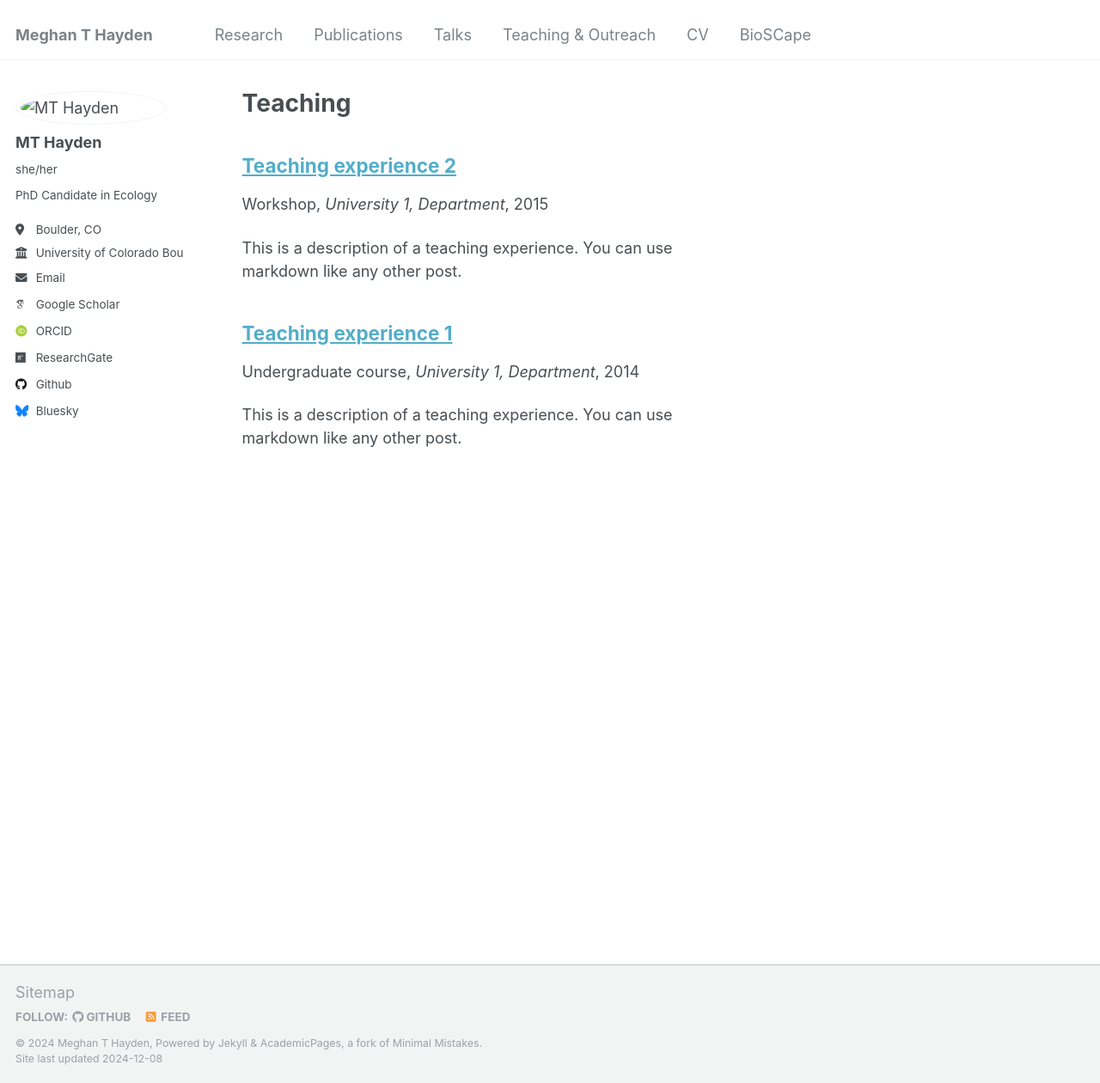
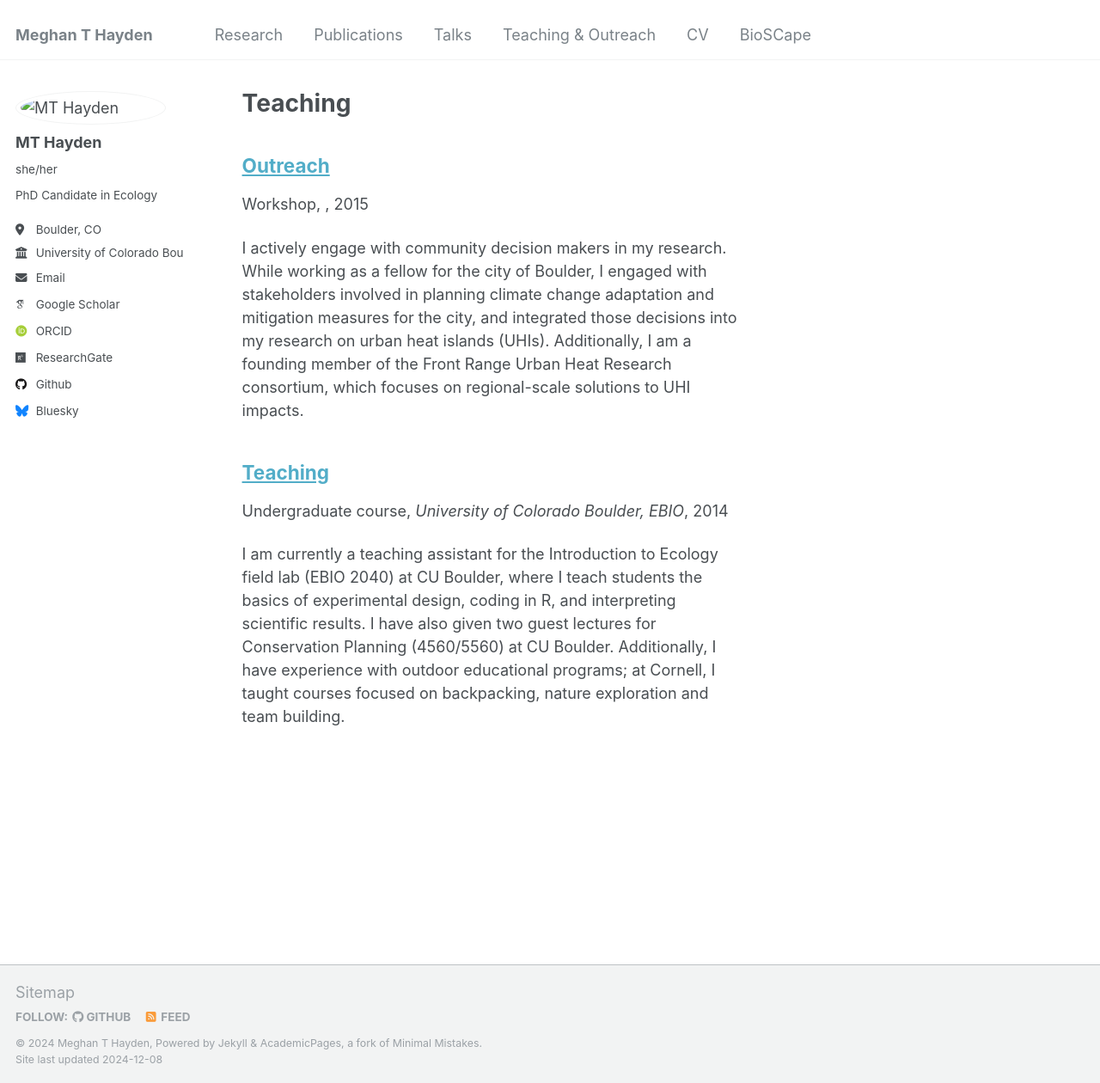
Before and after one commit to MeghanTHayden/MeghanTHayden.github.io, a Jekyll site: the page built from _pages/teaching.html, in a window 1280 px wide and 1260 px high. Shown: the whole window at 86% size. Built offline with Jekyll 4.4.1, drawn with Linux system fonts in a browser that asks for light colours; some web fonts are replaced.

Commit message:
Trying to format teaching and outreach

```diff
--- a/_teaching/2014-spring-teaching-1.md
+++ b/_teaching/2014-spring-teaching-1.md
@@ -1,20 +1,11 @@
 ---
-title: "Teaching experience 1"
+title: "Teaching"
 collection: teaching
 type: "Undergraduate course"
 permalink: /teaching/2014-spring-teaching-1
-venue: "University 1, Department"
+venue: "University of Colorado Boulder, EBIO"
 date: 2014-01-01
-location: "City, Country"
+location: "Boulder, CO"
 ---
 
-This is a description of a teaching experience. You can use markdown like any other post.
-
-Heading 1
-======
-
-Heading 2
-======
-
-Heading 3
-======
+I am currently a teaching assistant for the Introduction to Ecology field lab (EBIO 2040) at CU Boulder, where I teach students the basics of experimental design, coding in R, and interpreting scientific results. I have also given two guest lectures for Conservation Planning (4560/5560) at CU Boulder. Additionally, I have experience with outdoor educational programs; at Cornell, I taught courses focused on backpacking, nature exploration and team building.
--- a/_teaching/2015-spring-teaching-2.md
+++ b/_teaching/2015-spring-teaching-2.md
@@ -1,20 +1,10 @@
 ---
-title: "Teaching experience 2"
+title: "Outreach"
 collection: teaching
 type: "Workshop"
 permalink: /teaching/2015-spring-teaching-1
-venue: "University 1, Department"
 date: 2015-01-01
-location: "City, Country"
+location: "Boulder, CO"
 ---
 
-This is a description of a teaching experience. You can use markdown like any other post.
-
-Heading 1
-======
-
-Heading 2
-======
-
-Heading 3
-======
+I actively engage with community decision makers in my research. While working as a fellow for the city of Boulder, I engaged with stakeholders involved in planning climate change adaptation and mitigation measures for the city, and integrated those decisions into my research on urban heat islands (UHIs). Additionally, I am a founding member of the Front Range Urban Heat Research consortium, which focuses on regional-scale solutions to UHI impacts.
```
